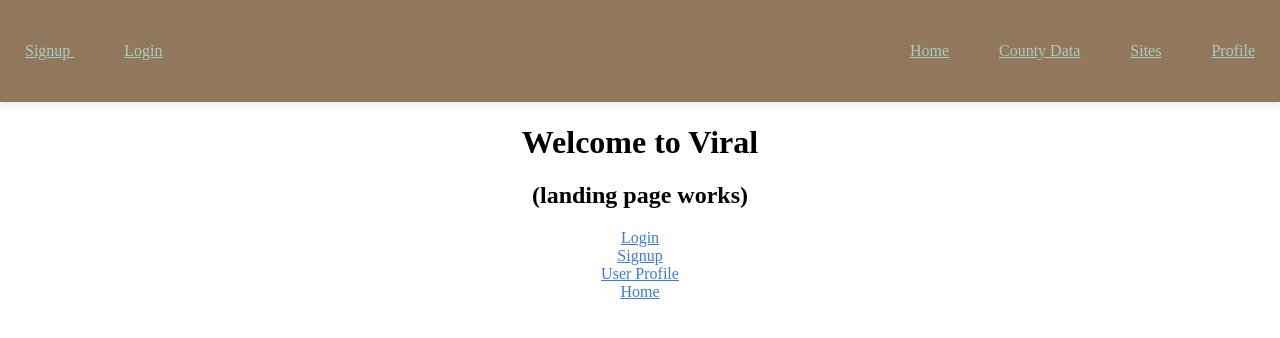
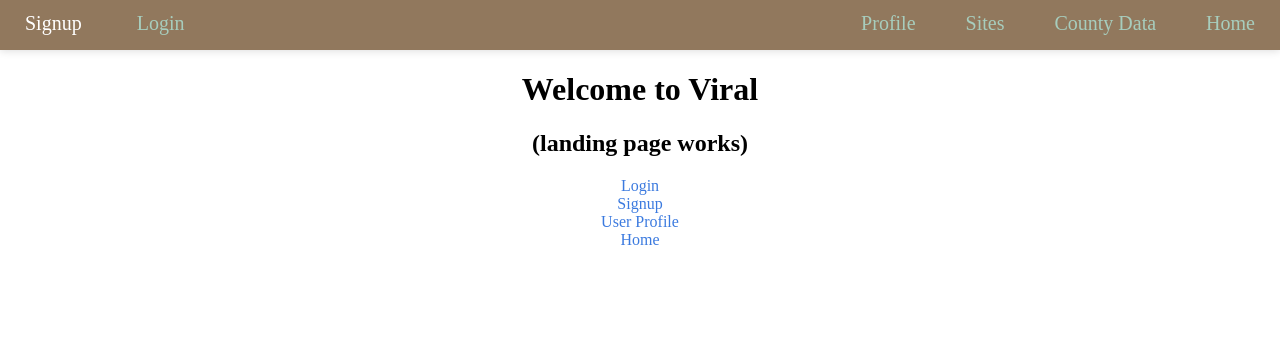
Before and after one commit to cspdevs000/viral-app, a React (Create React App) app: page / in a window 1280 px wide. Shown: the top 338 px of the page. Built offline with nearby package versions, Linux system fonts and the light colour scheme; a web font is replaced by a local one.

Commit message:
navbar styling

```diff
--- a/src/components/Comment.js
+++ b/src/components/Comment.js
@@ -66,6 +66,7 @@ class Comment extends Component {
                     }
                 } else if (userInfo.id === null || userInfo.id === undefined) {
                     console.log('please log in');
+                    alert('You must be logged in to vote');
                 } else {
                     console.log('you can vote');
                     upVoteArr1.push(userInfo.id);
@@ -137,6 +138,7 @@ class Comment extends Component {
                     }
                 } else if (userInfo.id === null || userInfo.id === undefined) {
                     console.log('please log in');
+                    alert('You must be logged in to vote');
                 } else {
                     // if they have not voted
                     console.log('you can vote');
--- a/src/components/IndividualSite.js
+++ b/src/components/IndividualSite.js
@@ -108,6 +108,7 @@ class IndividualSite extends Component {
             .catch(error => {
                 console.log('===> ERROR GETTING DATA', error);
             });
+        window.location.reload();
     };
 
     displayComments() {
--- a/src/components/NavigationBar.css
+++ b/src/components/NavigationBar.css
@@ -7,27 +7,48 @@
     color: #3b7adf;
   }
 
+
   .navbar-item:hover {
     background: transparent;
     color: white;
+    text-decoration: none;
+  }
+
+  ul {
+    list-style-type: none;
+    margin: 0;
+    padding: 0;
+  }
+
+  li {
+    float: right;
+    display: inline;
+  }
+
+  a:hover {
+    text-decoration: none;
+  }
+
+  a {
+    text-align: center;
+    text-decoration: none;
   }
 
   .navbar {
-    padding: 10px;
+    position: relative;
+    font-size: 20px;
+    padding-top: 12px;
+  }
+
+  .navbar-login{
+    float: left;
   }
 
   .navbarContainer {
     background: #91785D;
-    height: 8vw;
-    width: 100vw;
-    display: flex;
-    justify-content: space-around;
+    height: 50px;
     align-items: center;
     box-shadow: 0 1px 8px #ddd;
-  }
-
-  .is-left {
-      margin-right: auto;
   }
 
   .navbar-item {
--- a/src/components/NavigationBar.js
+++ b/src/components/NavigationBar.js
@@ -10,17 +10,30 @@ class NavigationBar extends Component {
     render() {
         return (
             <div className="navbarContainer">
-                        {/* <nav className="navbar" role="navigation"> */}
+                <nav className="navbar" role="navigation">
+                    <div className="navbar-login">
                         <div className="is-left">
                             {!this.props.user && <a className="navbar-item" href="/signup" >Signup </a>}
                             {!this.props.user && <a className="navbar-item" href="/login" >Login </a>}
                             {this.props.user && <a className="navbar-item" onClick={this.props.handleLogout} href="/login" >Logout</a>}
                         </div>
-                                    <a className="navbar-item" href="/home" >Home </a>
-                                    <a className="navbar-item" href="/countydata" >County Data </a>
-                                    <a className="navbar-item" href="/sites" >Sites </a>
-                                    <a className="navbar-item" href="/profile" >Profile </a>
-                        {/* </nav> */}
+                        <span>
+                            <span></span>
+                            <span></span>
+                            <span></span>
+                        </span>
+                    </div>
+                    <div id="navbarMenu" className="navbar-menu">
+                        <div className="tabs is-right">
+                            <ul>
+                                <li><a className="navbar-item" href="/home" >Home </a></li>
+                                <li><a className="navbar-item" href="/countydata" >County Data </a></li>
+                                <li><a className="navbar-item" href="/sites" >Sites </a></li>
+                                <li><a className="navbar-item" href="/profile" >Profile </a></li>
+                            </ul>
+                        </div>
+                    </div>
+                </nav>
             </div>
 
         );
```
Lines whose indentation alone changed are shown as unchanged.
